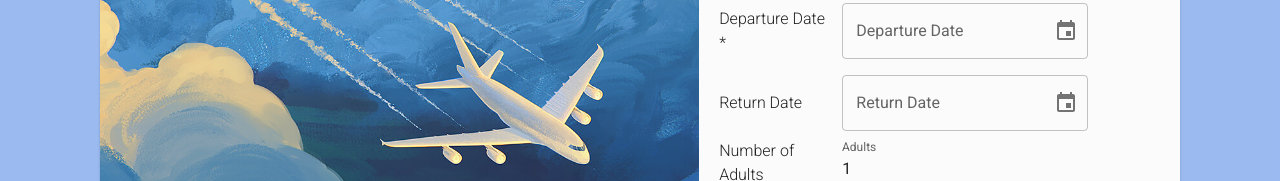
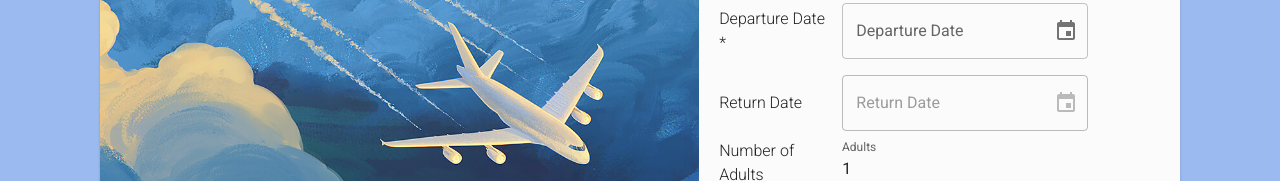
Before and after one commit to estebantapia-encora/flight-search, a React (Vite) app in the folder flight-search-fe/: page / in a window 1280 px wide. Shown: the part 377-558 px from the top of the page. Built offline with nearby package versions, Linux system fonts and the light colour scheme.

Commit message:
Date pickers and sorting issues fixed

```diff
--- a/flight-search-fe/src/components/DepartureDate.tsx
+++ b/flight-search-fe/src/components/DepartureDate.tsx
@@ -4,6 +4,8 @@ import { DatePicker } from "@mui/x-date-pickers/DatePicker";
 import { Box, Typography } from "@mui/material";
 import { FormControl } from "@mui/material";
 import type { Dayjs } from "dayjs";
+import dayjs from "dayjs";
+
 
 type DepartureDateProps = {
   value: Dayjs | null;
@@ -21,6 +23,7 @@ export default function DepartureDate({ value, onChange }: DepartureDateProps) {
           <DatePicker
             label="Departure Date"
             value={value}
+             minDate={dayjs()}
             onChange={(newValue) => {
               console.log("📅 Picked date:", newValue);
               onChange(newValue); // ✅ call the real onChange prop
--- a/flight-search-fe/src/components/ReturnDate.tsx
+++ b/flight-search-fe/src/components/ReturnDate.tsx
@@ -8,9 +8,11 @@ import type { Dayjs } from "dayjs";
 type ReturnDateProps = {
   value: Dayjs | null;
   onChange: (value: Dayjs | null) => void;
+  minDate: Dayjs | null;
 };
 
-export default function ReturnDate({ value, onChange }: ReturnDateProps) {
+export default function ReturnDate({ value, onChange, minDate }: ReturnDateProps) {
+
   return (
     <Box sx={{ width: "100%", display: "flex", alignItems: "center" }}>
       <Typography style={{ width: "25%", margin: 0, fontWeight: "300" }}>
@@ -21,6 +23,8 @@ export default function ReturnDate({ value, onChange }: ReturnDateProps) {
           <DatePicker
             label="Return Date"
             value={value}
+            minDate={minDate?.add(1, "day")}
+            disabled={!minDate}
             onChange={(newValue) => {
               console.log("📅 Picked date:", newValue);
               onChange(newValue); // ✅ call the real onChange prop
--- a/flight-search-fe/src/components/SearchModule.tsx
+++ b/flight-search-fe/src/components/SearchModule.tsx
@@ -145,7 +145,7 @@ const handleSearch = async () => {
         <DepartureSelect onChange={handleOriginSelect} />
         <ArrivalSelect onChange={handleDestinationSelect} />
         <DepartureDate value={departureDate} onChange={setDepartureDate} />
-        <ReturnDate value={returnDate} onChange={setReturnDate} />
+        <ReturnDate value={returnDate} onChange={setReturnDate} minDate={departureDate}/>
         <AdultNumber value={adults} onChange={setAdults} />
         <Currency value={currencyCode} onChange={setCurrencyCode} />
         <NonStop value={nonStop} onChange={setNonStop} />
--- a/flight-search-fe/src/pages/ResultsPage.tsx
+++ b/flight-search-fe/src/pages/ResultsPage.tsx
@@ -30,19 +30,20 @@ export default function ResultsPage() {
   const departingFlights = useMemo(() => {
     return [...allFlights]
       .filter((f) => !f.returnFlight)
+      .slice(0, 4)
       .sort((a, b) =>
         sortBy === "price"
           ? parseFloat(a.totalPrice) - parseFloat(b.totalPrice)
           : sortBy === "duration"
           ? toMinutes(a.formattedDuration) - toMinutes(b.formattedDuration)
           : 0
-      )
-      .slice(0, 4);
+      );
   }, [allFlights, sortBy]);
 
   const returnFlights = useMemo(() => {
     return [...allFlights]
       .filter((f) => f.returnFlight)
+      .slice(0, 4)
       .sort((a, b) =>
         sortBy === "price"
           ? parseFloat(a.totalPrice) - parseFloat(b.totalPrice)
```
